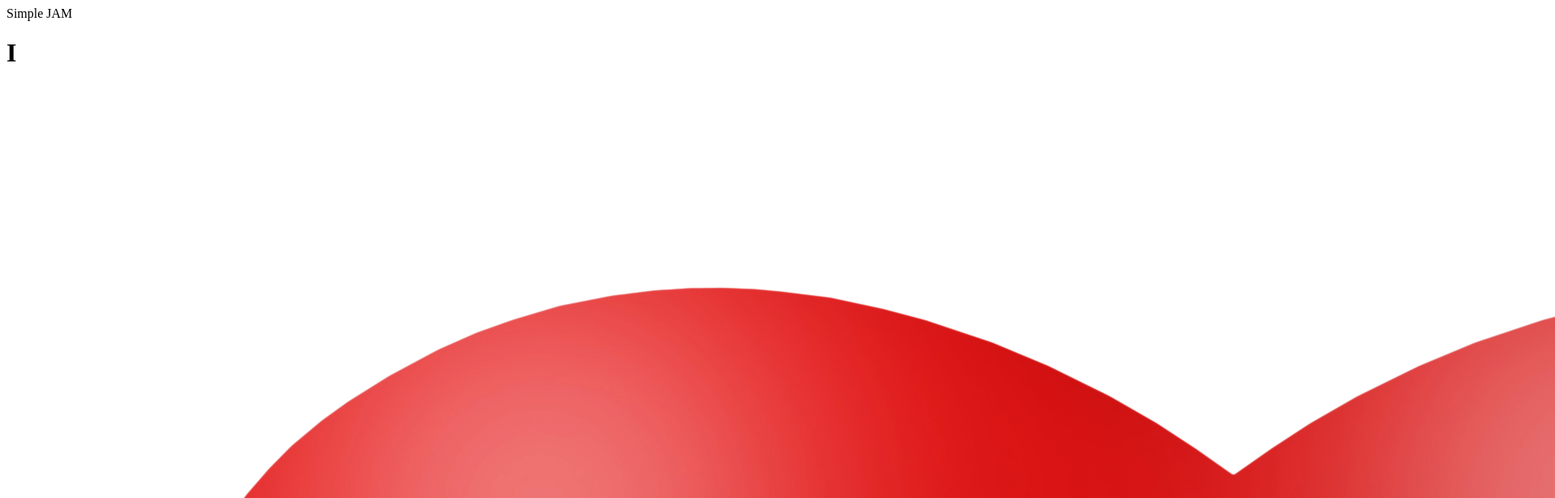
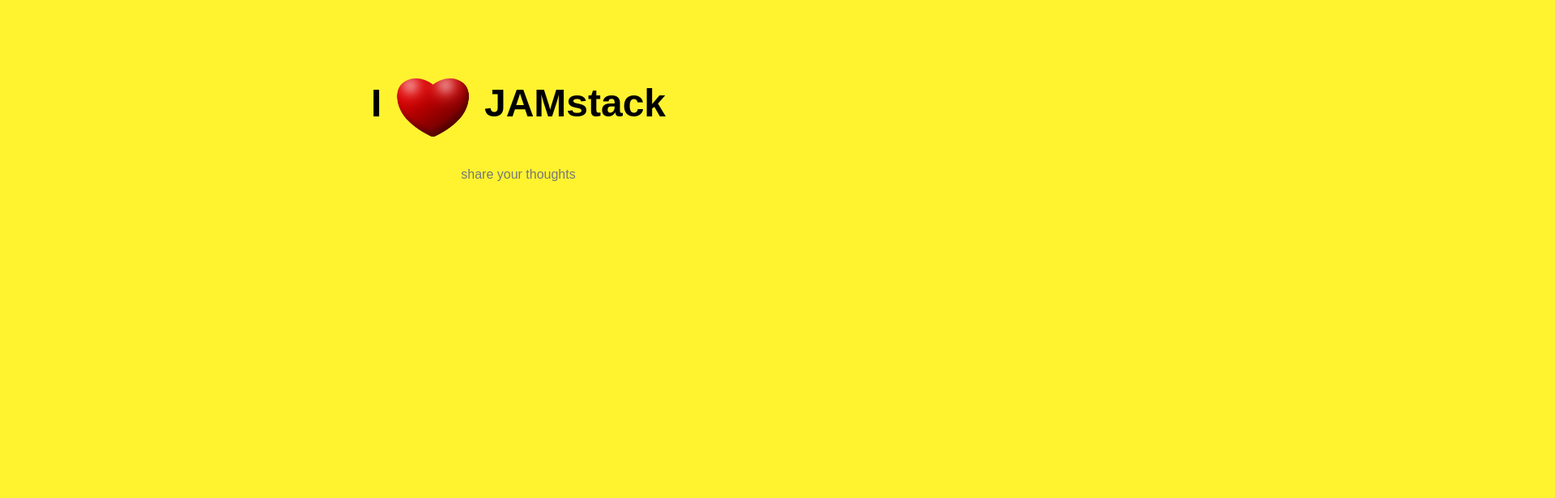
Before and after one commit to mo-zhou/simplejam, a plain HTML site: page index.html in a window 1280 px wide. Shown: the top 616 px of the page at 81% size, 1920 px wide, since content can reach past the window. Drawn offline with Linux system fonts and the light colour scheme.

Commit message:
clean up

```diff
--- a/index.html
+++ b/index.html
@@ -1,10 +1,11 @@
 <html>
     <head>
-        <meta charset="utf-8"
+        <meta charset="utf-8">
         <title>Simple JAM</title>
-        <link rel="stylsheet" href="style.css">
+        <link href="style.css" rel="stylesheet" type="text/css"/>
     </head>
     <body>
         <h1>I <img src="heart.png"> JAMstack</h1>
+        <p>share your thoughts</p>
     </body>
 </html>
```
Also changed, not shown: 1 other file.
